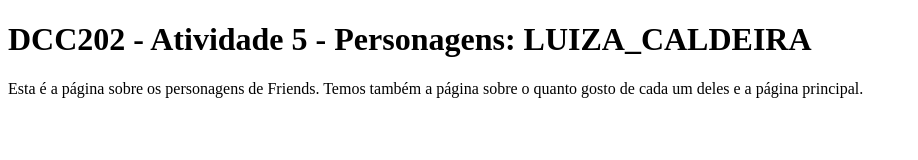
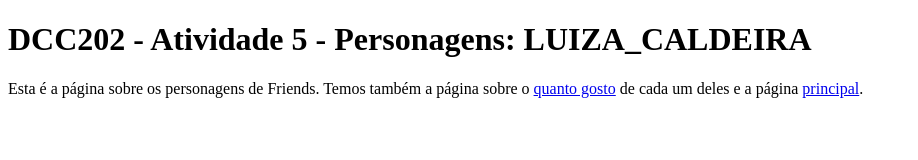
Before and after one commit to ufjf-dcc202/ufjf-dcc202-2023-3-a-atv5-luizacaldeira, a website: page personagens.html in a window 1280 px wide. Shown: the whole page, without its empty margins (0-918 px from the left). Drawn offline with Linux system fonts and the light colour scheme.

Commit message:
Adicionando âncora no documento "personagens.html"

```diff
--- a/personagens.html
+++ b/personagens.html
@@ -8,7 +8,7 @@
 <body>
     <main>
         <h1>DCC202 - Atividade 5 - Personagens: LUIZA_CALDEIRA</h1>
-        <p>Esta é a página sobre os personagens de Friends. Temos também a página sobre o quanto gosto de cada um deles e a página principal.</p>
+        <p>Esta é a página sobre os personagens de Friends. Temos também a página sobre o <a href="preferencias.html">quanto gosto</a> de cada um deles e a página <a href = "index.html">principal</a>.</p>
     </main>
 
 </body>
```
